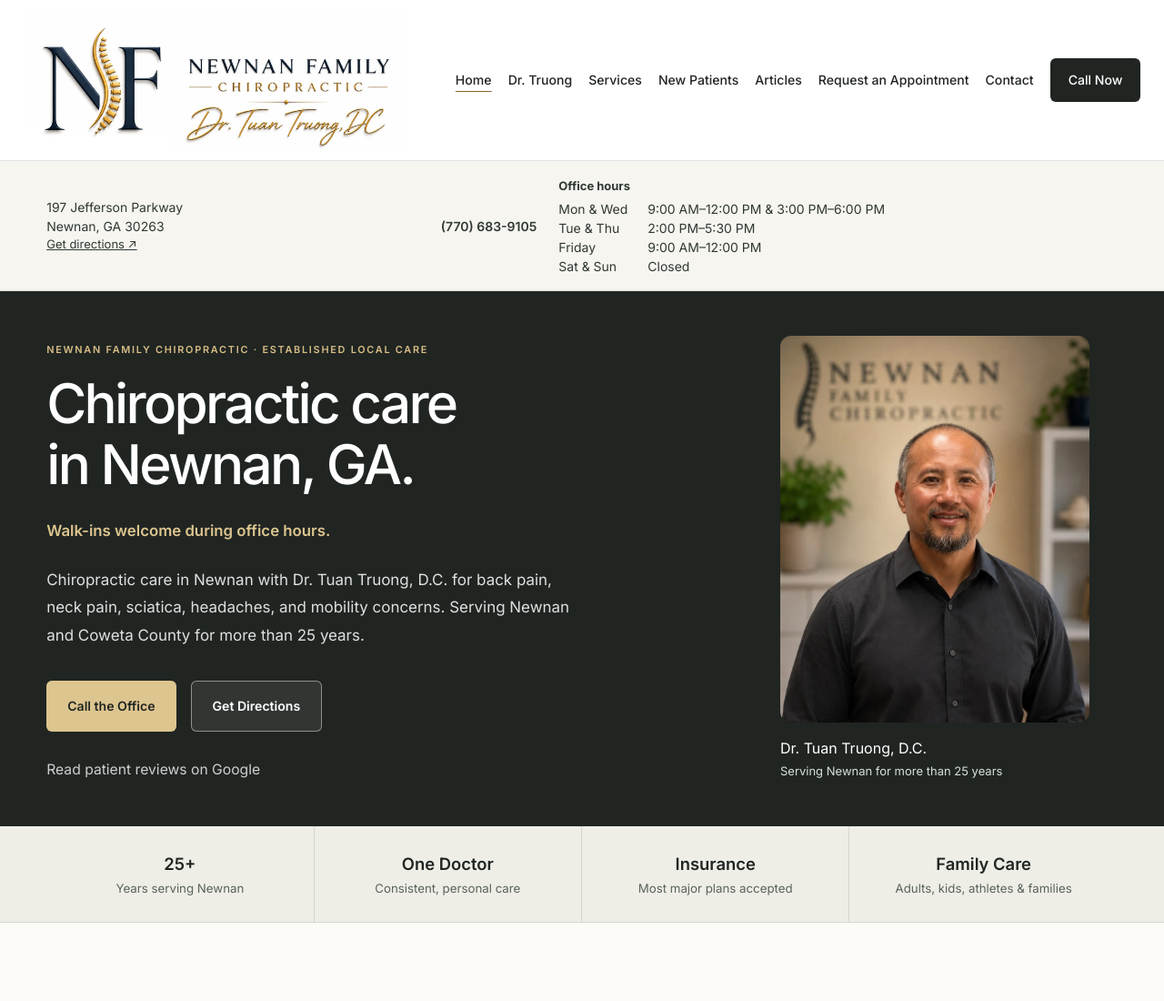
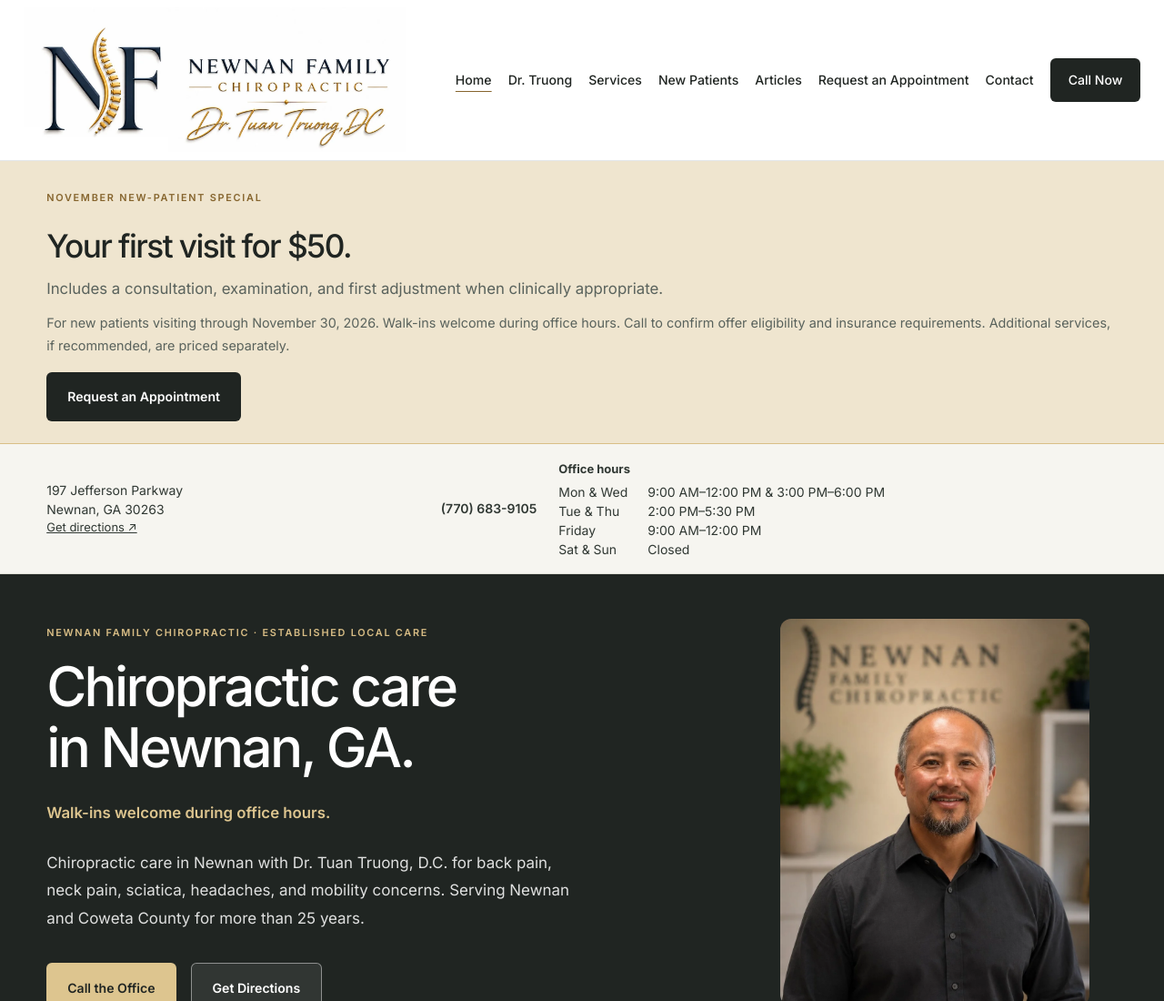
Before and after one commit to nsnyder863-dev/newnan-family-chiro, a plain HTML site: page index.html in a window 1280 px wide. Shown: the top 1100 px of the page at 91% size. Drawn offline with Linux system fonts and the light colour scheme.

Commit message:
Add approved $50 November first-visit offer

```diff
--- a/index.html
+++ b/index.html
@@ -174,6 +174,16 @@
   </div>
 </header>
 <main id="main-content">
+<section class="november-offer" aria-labelledby="november-offer-title" style="background:#efe5cf;color:#202522;padding:24px 0;border-bottom:1px solid #d9be86;">
+  <div class="container">
+    <p class="eyebrow">November new-patient special</p>
+    <h2 id="november-offer-title" style="font-size:clamp(1.6rem,4vw,2.2rem);color:#202522;margin:8px 0 12px;">Your first visit for $50.</h2>
+    <p>Includes a consultation, examination, and first adjustment when clinically appropriate.</p>
+    <p style="font-size:.9rem;margin:10px 0 16px;">For new patients visiting through November 30, 2026. Walk-ins welcome during office hours. Call to confirm offer eligibility and insurance requirements. Additional services, if recommended, are priced separately.</p>
+    <a class="btn btn-dark" href="/schedule#appointment-form">Request an Appointment</a>
+  </div>
+</section>
+
 <section class="home-office-summary" aria-label="Address, phone and office hours">
   <div class="container home-office-grid">
     <a class="home-office-address" href="https://www.google.com/maps/search/?api=1&query=Newnan%20Family%20Chiropractic%20197%20Jefferson%20Parkway%20Newnan%20GA" target="_blank" rel="noopener"><span>197 Jefferson Parkway<br>Newnan, GA 30263</span><span class="home-office-directions">Get directions ↗</span></a>
```
